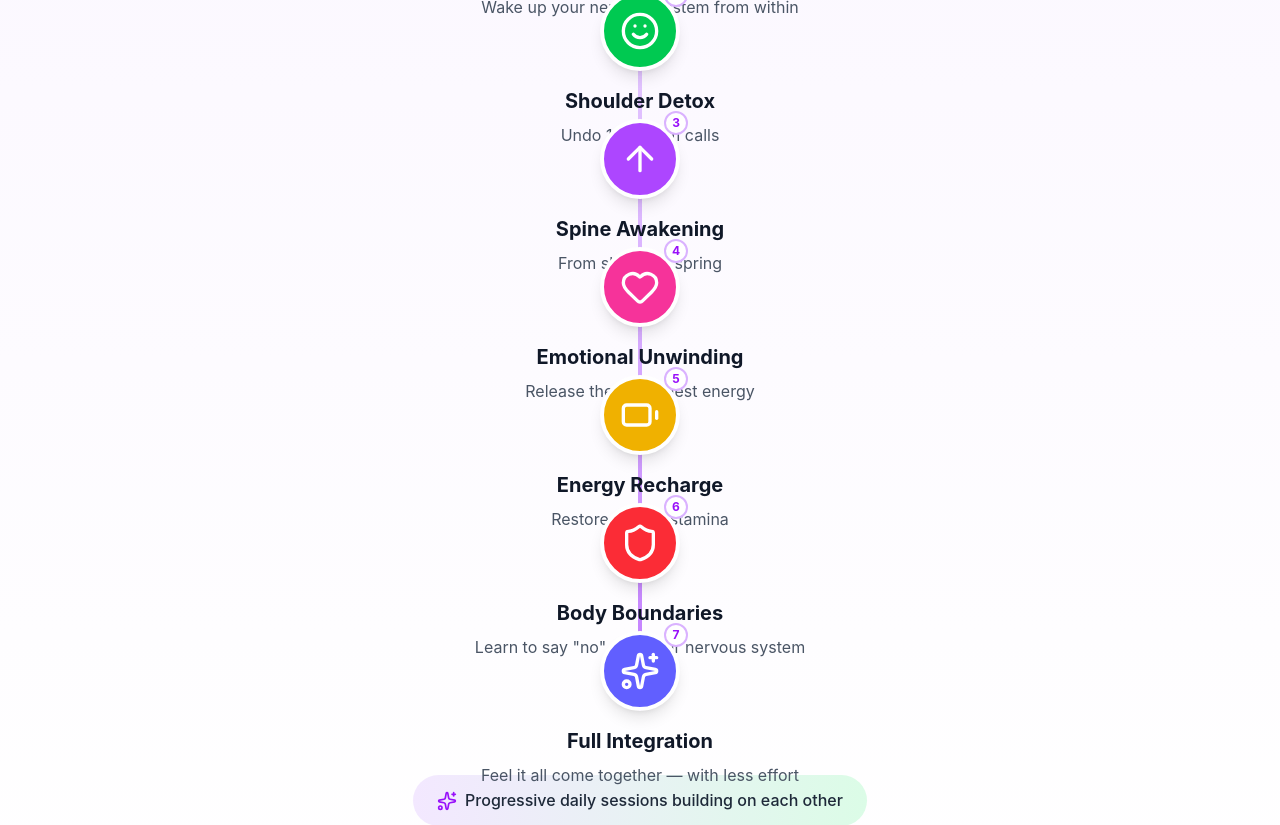
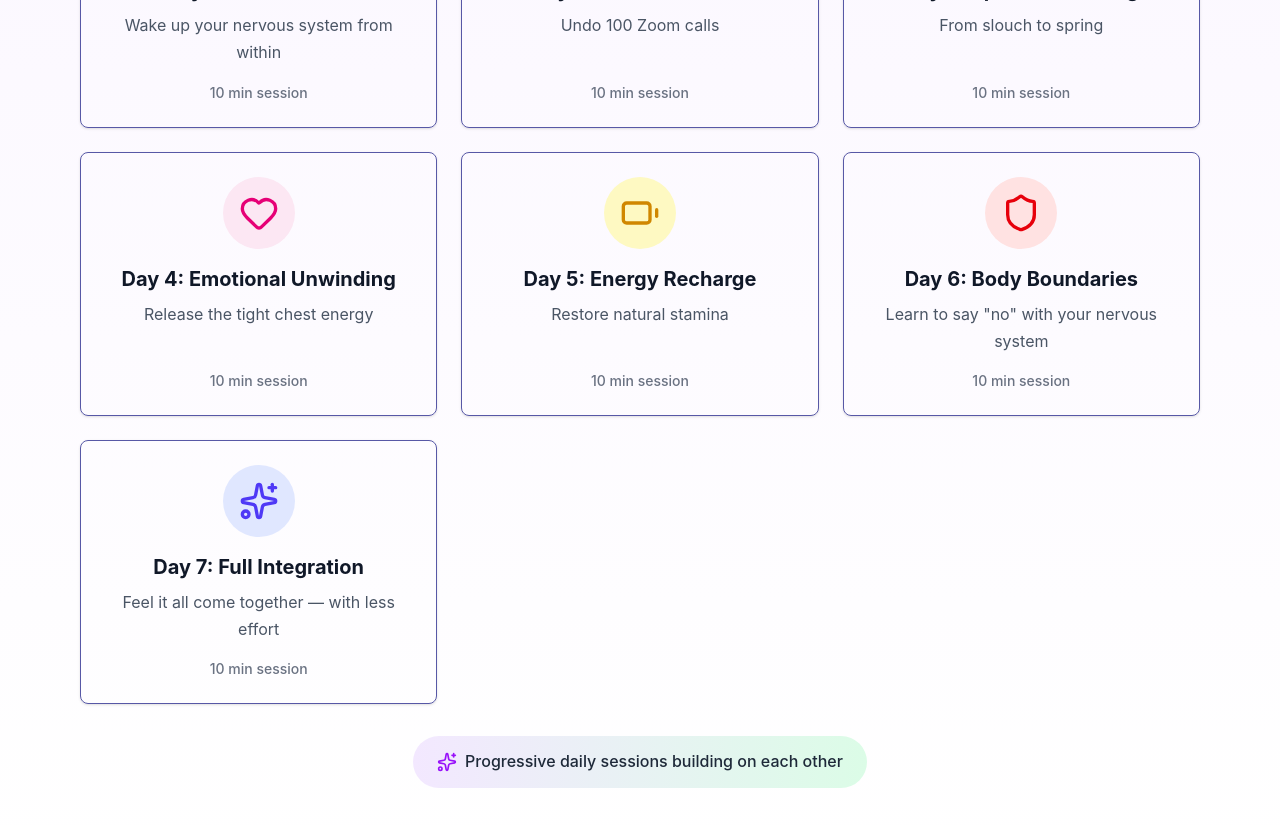
Before and after one commit to ankit0318/lifemoves, a Next.js app: page / in a window 1280 px wide. Shown: the part 2480-3305 px from the top of the page. Built offline with nearby package versions, Linux system fonts and the light colour scheme.

Commit message:
Updated ChallengeOverview.tsx

```diff
--- a/src/components/Somatic/ChallengeOverview.tsx
+++ b/src/components/Somatic/ChallengeOverview.tsx
@@ -1,5 +1,7 @@
+
 import React from 'react';
 import { motion } from 'framer-motion';
+import { Card, CardContent } from '@/components/ui/card';
 import {
   Zap,
   Smile,
@@ -17,55 +19,55 @@ export default function ChallengeOverview() {
       title: "Breath Reset",
       description: "Wake up your nervous system from within",
       icon: Zap,
-      color: "bg-blue-500 text-white"
+      color: "bg-blue-100 text-blue-600"
     },
     {
       day: 2,
       title: "Shoulder Detox",
       description: "Undo 100 Zoom calls",
       icon: Smile,
-      color: "bg-green-500 text-white"
+      color: "bg-green-100 text-green-600"
     },
     {
       day: 3,
       title: "Spine Awakening",
       description: "From slouch to spring",
       icon: ArrowUp,
-      color: "bg-purple-500 text-white"
+      color: "bg-purple-100 text-purple-600"
     },
     {
       day: 4,
       title: "Emotional Unwinding",
       description: "Release the tight chest energy",
       icon: Heart,
-      color: "bg-pink-500 text-white"
+      color: "bg-pink-100 text-pink-600"
     },
     {
       day: 5,
       title: "Energy Recharge",
       description: "Restore natural stamina",
       icon: Battery,
-      color: "bg-yellow-500 text-white"
+      color: "bg-yellow-100 text-yellow-600"
     },
     {
       day: 6,
       title: "Body Boundaries",
       description: "Learn to say \"no\" with your nervous system",
       icon: Shield,
-      color: "bg-red-500 text-white"
+      color: "bg-red-100 text-red-600"
     },
     {
       day: 7,
       title: "Full Integration",
       description: "Feel it all come together — with less effort",
       icon: Sparkles,
-      color: "bg-indigo-500 text-white"
+      color: "bg-indigo-100 text-indigo-600"
     }
   ];
 
   return (
     <section className="py-20 bg-gradient-to-b from-purple-50 to-white">
-      <div className="max-w-4xl mx-auto px-4">
+      <div className="max-w-6xl mx-auto px-4">
         <motion.div
           initial={{ opacity: 0, y: 30 }}
           whileInView={{ opacity: 1, y: 0 }}
@@ -86,40 +88,31 @@ export default function ChallengeOverview() {
           </div>
         </motion.div>
 
-        {/* Vertical Timeline */}
-        <div className="relative max-w-2xl mx-auto">
-          {/* Vertical Line */}
-          <div className="absolute left-1/2 transform -translate-x-1/2 w-1 bg-gradient-to-b from-purple-200 via-purple-300 to-purple-400 h-full rounded-full"></div>
-
+        <div className="grid md:grid-cols-2 lg:grid-cols-3 gap-6 mb-8">
           {challengeDays.map((day, index) => (
             <motion.div
               key={day.day}
-              initial={{ opacity: 0, x: index % 2 === 0 ? -50 : 50 }}
-              whileInView={{ opacity: 1, x: 0 }}
+              initial={{ opacity: 0, y: 20 }}
+              whileInView={{ opacity: 1, y: 0 }}
               transition={{ duration: 0.6, delay: index * 0.1 }}
               viewport={{ once: true }}
-              className="relative flex items-center justify-center mb-12 last:mb-0"
+              className="group"
+              whileHover={{ scale: 1.05, y: -5 }}
             >
-              {/* Icon Circle */}
-              <div className="relative z-10">
-                <div className={`w-16 h-16 md:w-20 md:h-20 rounded-full ${day.color} flex items-center justify-center shadow-lg border-4 border-white`}>
-                  <day.icon className="w-8 h-8 md:w-10 md:h-10" />
-                </div>
-                {/* Day Number Badge */}
-                <div className="absolute -top-2 -right-2 w-6 h-6 bg-white border-2 border-purple-300 rounded-full flex items-center justify-center">
-                  <span className="text-xs font-bold text-purple-600">{day.day}</span>
-                </div>
-              </div>
-
-              {/* Content */}
-              <div className="absolute left-1/2 transform -translate-x-1/2 top-20 md:top-24 text-center max-w-xs md:max-w-sm">
-                <h3 className="text-lg md:text-xl font-bold text-gray-900 mb-2">
-                  {day.title}
-                </h3>
-                <p className="text-sm md:text-base text-gray-600">
-                  {day.description}
-                </p>
-              </div>
+              <Card className="h-full hover:shadow-xl transition-all duration-300">
+                <CardContent className="p-6 flex flex-col items-center text-center h-full">
+                  <div className={`p-4 rounded-full ${day.color} mb-4`}>
+                    <day.icon className="w-10 h-10" />
+                  </div>
+                  <h3 className="text-xl font-bold text-gray-900 mb-2">
+                    Day {day.day}: {day.title}
+                  </h3>
+                  <p className="text-gray-600 flex-grow">
+                    {day.description}
+                  </p>
+                  <div className="mt-4 text-sm text-gray-500 font-medium">10 min session</div>
+                </CardContent>
+              </Card>
             </motion.div>
           ))}
         </div>
@@ -129,7 +122,7 @@ export default function ChallengeOverview() {
           whileInView={{ opacity: 1, y: 0 }}
           transition={{ duration: 0.8, delay: 0.4 }}
           viewport={{ once: true }}
-          className="text-center mt-16"
+          className="text-center"
         >
           <div className="inline-flex items-center gap-2 bg-gradient-to-r from-purple-100 to-green-100 px-6 py-3 rounded-full">
             <Sparkles className="w-5 h-5 text-purple-600" />
```
